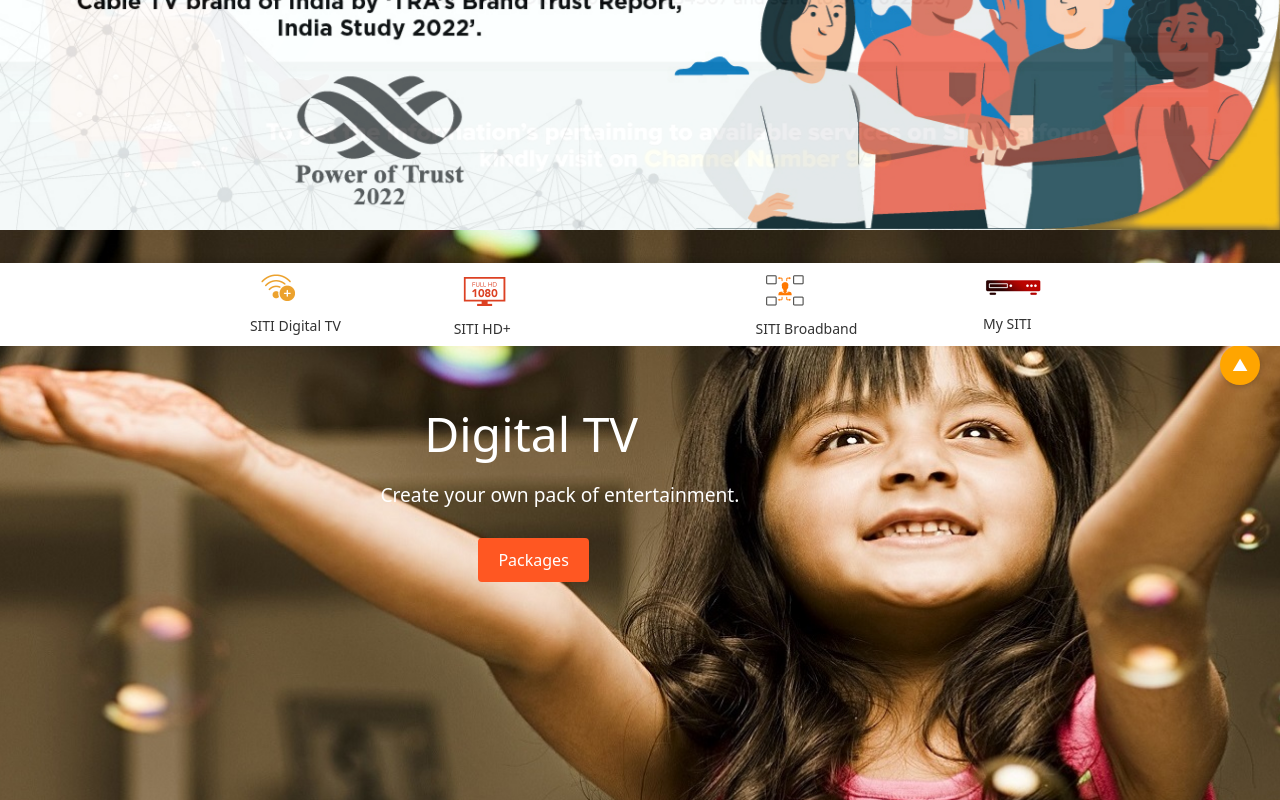
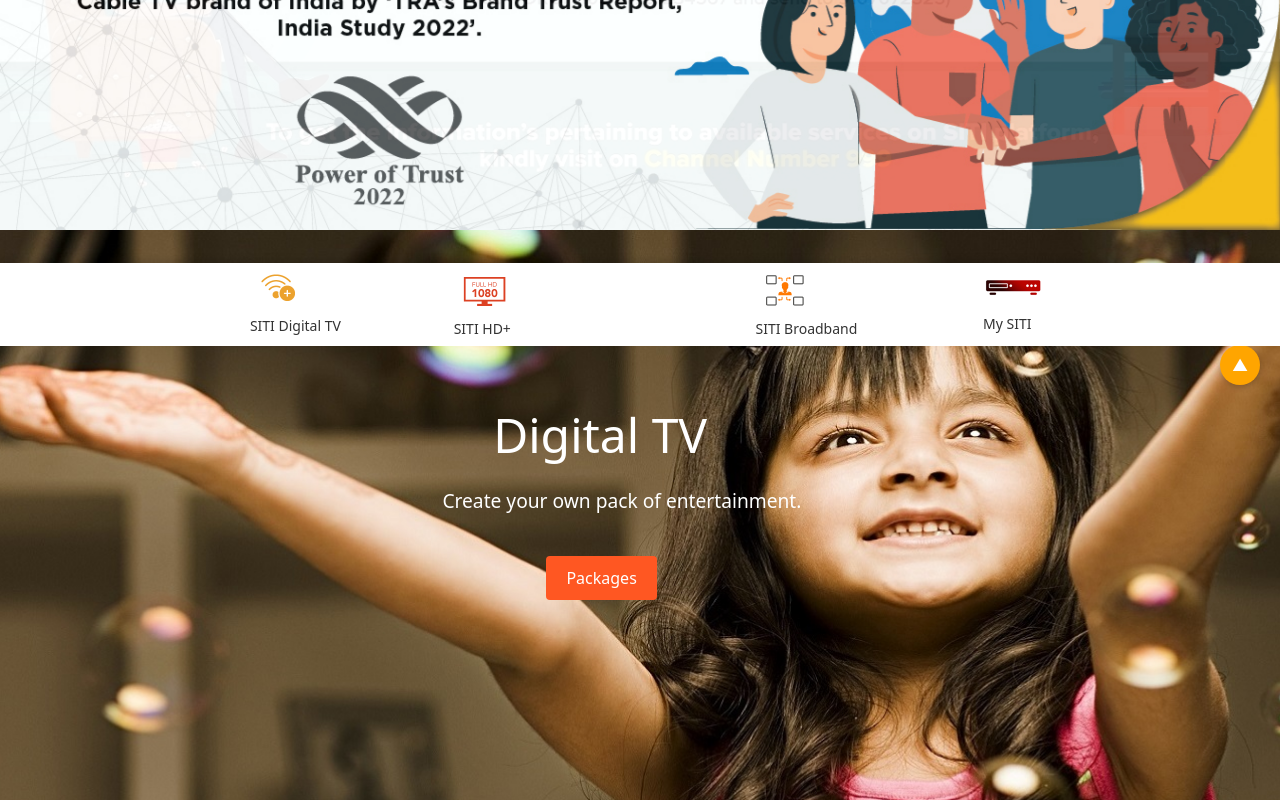
Before and after one commit to salimkhandev/SITI-Networks, a plain HTML site: page index.html in a window 1280 px wide. Shown: the part 395-1195 px from the top of the page. Drawn offline with nearby package versions, Linux system fonts and the light colour scheme; files whose address does not match are found by name.

Commit message:
improved

```diff
--- a/index.html
+++ b/index.html
@@ -231,15 +231,15 @@
     <div class="image-container">
         <div class="image image-1" style="display: flex; justify-content: center; align-items: center;">
             <h1
-                style="position:  relative; position: relative; left: -291px; top: 138px; left: 186px; top: 18px; color: white; font-size: 48px; line-height: 58px; width: 298.188px; height: 74px; transform: translate(15px, -11px);">
+     style="position: relative; left: 255px; top: 19px; color: white; font-size: 48px; line-height: 58px; width: 298.188px; height: 74px; transform: translate(15px, -11px);">
 
                 Digital TV
             </h1>
             <p
-                style="position: relative; left: -52px; top: 67px; color: white; width: 425.047px; transform: translate(-89px, 0px); transition: none;">
+style="position: relative; left: 10px; top: 73px; color: white; width: 425.047px; transform: translate(-89px, 0px);">
                 Create your own pack of entertainment.</p>
             <button
-                style="position: relative; left: -468px; top: 121px; display: flex; justify-content: center; align-items: center;">Packages</button>
+               style="position: relative; left: -400px; top: 139px; display: flex; justify-content: center; align-items: center;">Packages</button>
 
         </div>
         <div class="image image-2"></div>
```
